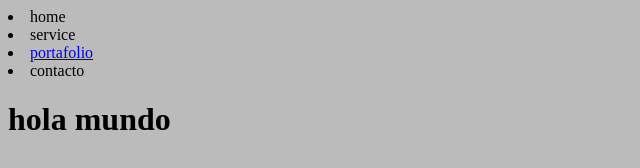
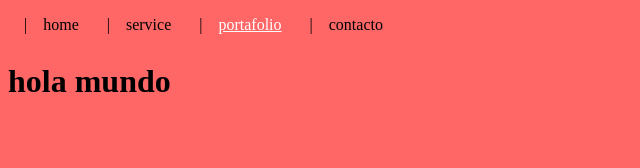
Before and after one commit to damesa/practica, a plain HTML site: page index.html in a window 1280 px wide. Shown: the whole page, without its empty margins (0-640 px from the left). Drawn offline with Linux system fonts and the light colour scheme.

Commit message:
css/style.css Cambiando estilos de la pagina
Se realizaron los cambios de estilos de la pagina teniendo en cuenta la
redefinición de colores de la entidad corporativa de la empresa ,
documentación pagina 125

```diff
--- a/css/style.css
+++ b/css/style.css
@@ -1,3 +1,18 @@
 body{
-	background: #bbb;
+	background: #FF6767;
 }
+
+a {
+    color: #fff;
+}
+
+li {
+    display: inline-block;
+    margin: .5rem;
+}
+
+li::before {
+    content: "|";
+    margin: 1rem;
+    margin-left: .5rem;
+}
```
